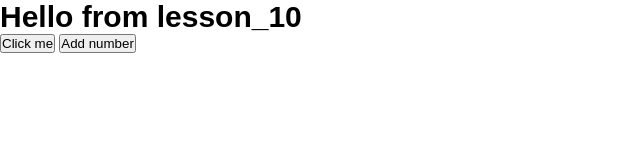
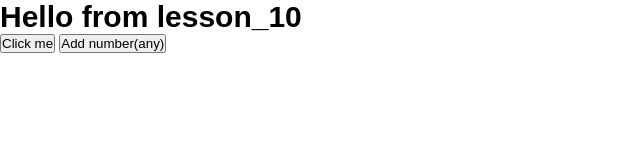
Before and after one commit to Maxim4ik118/master-project, a website built with webpack: page src/lesson_10/lesson_10.html in a window 1280 px wide. Shown: the full height of the page, 0-640 px from the left. Built offline with nearby package versions, Linux system fonts and the light colour scheme.

Commit message:
test_commit_usual

```diff
--- a/src/lesson_10/lesson_10.html
+++ b/src/lesson_10/lesson_10.html
@@ -12,7 +12,7 @@
   <body>
     <h1>Hello from lesson_10</h1>
     <button id="btn">Click me</button>
-    <button id="addNumberBtn">Add number</button>
+    <button id="addNumberBtn">Add number(any)</button>
     <div id="output"></div>
   </body>
   </html>
```
